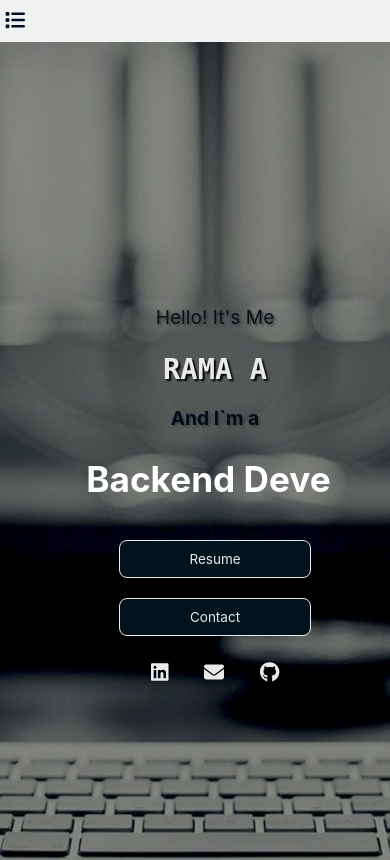
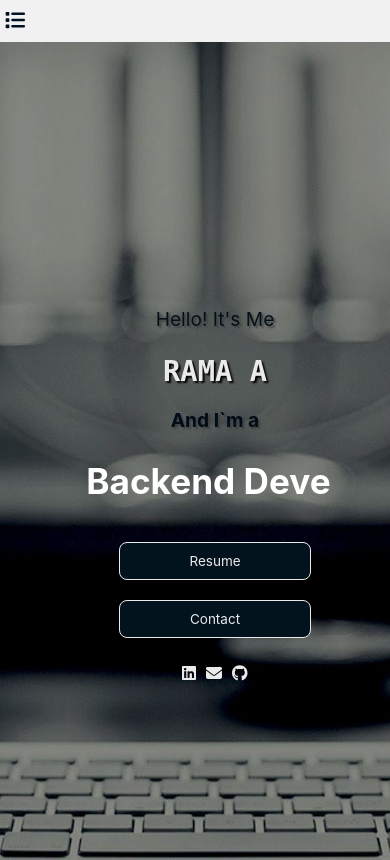
Before and after one commit to akularamanamma/Portofilofrontend, a React (Create React App) app: page / in a window 390 px wide. Shown: the top 860 px of the page. Built offline with nearby package versions, Linux system fonts and the light colour scheme.

Commit message:
Update Icons.module.css

```diff
--- a/src/components/css/Icons.module.css
+++ b/src/components/css/Icons.module.css
@@ -1,17 +1,44 @@
-.icon_Container{
+.icon_Container {
     display: flex;
-    justify-content: space-evenly;
-    width: 200px;
-    margin: 40px;
-
-
+    justify-content: center; /* Centers icons */
+    flex-wrap: wrap; /* Allows icons to wrap on smaller screens */
+    gap: 20px; /* Adds spacing between icons */
+    width: 100%;
+    max-width: 300px;
+    margin: 40px auto; /* Centers the container */
 }
 
-.link{
-    color:#eaeaea;
+/* Icon link styling */
+.link {
+    color: #eaeaea;
     font-size: 20px;
+    transition: color 0.3s ease-in-out;
+}
 
+.link:hover {
+    color: #4b5157c8;
 }
-.link:hover{
-    color:  #4b5157c8;
+
+/* Mobile Responsiveness */
+@media (max-width: 768px) {
+    .icon_Container {
+        gap: 15px; /* Reduce spacing for tablets */
+        max-width: 250px;
+    }
+
+    .link {
+        font-size: 18px; /* Slightly smaller for tablets */
+    }
 }
+
+/* Extra Small Devices (Phones) */
+@media (max-width: 480px) {
+    .icon_Container {
+        gap: 10px; /* Further reduce spacing */
+        max-width: 200px;
+    }
+
+    .link {
+        font-size: 16px; /* Smaller font size for better mobile fit */
+    }
+}
```
